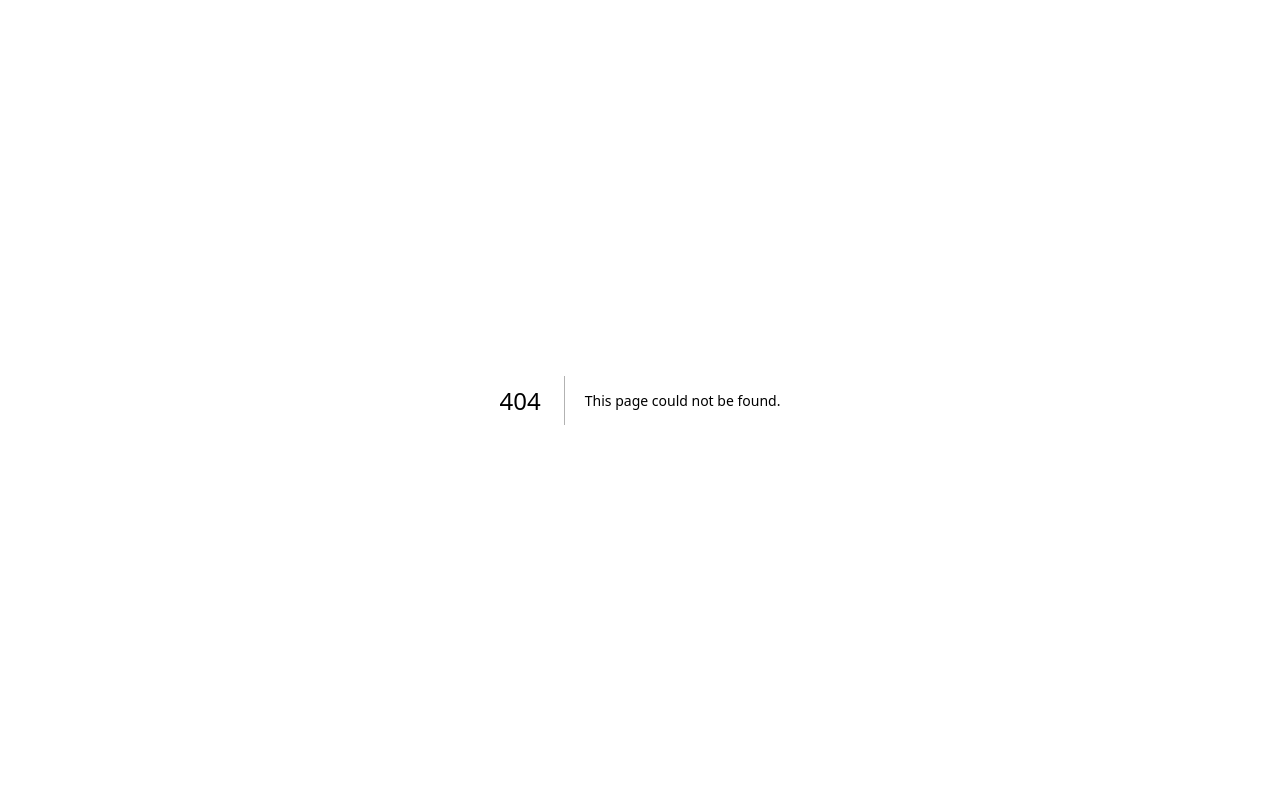
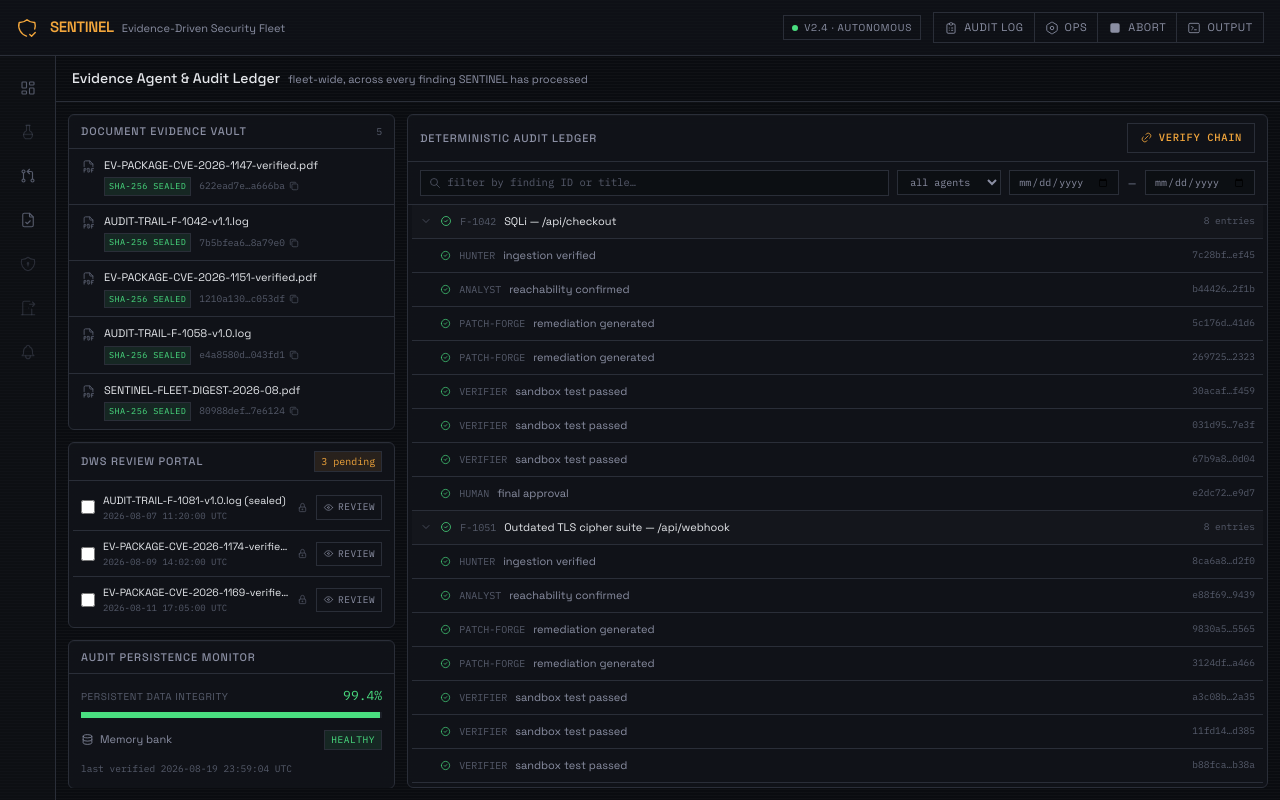
Before and after one commit to rakeshselvaraj0108/SENTINEL, a Next.js app: page /audit-ledger in a window 1280 px wide. Before the commit this address had no page. Built offline with nearby package versions, Linux system fonts and the light colour scheme.

Commit message:
feat: compose Audit Ledger page and mount at /audit-ledger
Reuses the shared TopBar/IconRail chrome. Linked from Evidence Final
Report's Deterministic Audit Trail panel ("full ledger") since this
page covers the whole fleet rather than one sealed finding.

```diff
--- /dev/null
+++ b/src/app/audit-ledger/page.tsx
@@ -0,0 +1,5 @@
+import { AuditLedgerPage } from "@/components/audit-ledger/AuditLedgerPage";
+
+export default function AuditLedgerRoute() {
+  return <AuditLedgerPage />;
+}
--- /dev/null
+++ b/src/components/audit-ledger/AuditLedgerPage.tsx
@@ -0,0 +1,33 @@
+import { TopBar } from "../command-center/TopBar";
+import { IconRail } from "../command-center/IconRail";
+import { DocumentEvidenceVaultPanel } from "./DocumentEvidenceVaultPanel";
+import { DwsReviewPortalPanel } from "./DwsReviewPortalPanel";
+import { AuditPersistenceMonitorPanel } from "./AuditPersistenceMonitorPanel";
+import { DeterministicAuditLedgerPanel } from "./ledger/DeterministicAuditLedgerPanel";
+
+export function AuditLedgerPage() {
+  return (
+    <div className="flex h-screen flex-col overflow-hidden">
+      <TopBar />
+      <div className="flex min-h-0 flex-1">
+        <IconRail />
+        <div className="flex min-h-0 flex-1 flex-col">
+          <div className="flex shrink-0 items-baseline gap-2 border-b border-border-soft px-4 py-3">
+            <h1 className="text-[14px] font-medium text-text">Evidence Agent &amp; Audit Ledger</h1>
+            <span className="text-[11px] text-text-muted">fleet-wide, across every finding SENTINEL has processed</span>
+          </div>
+          <main className="grid min-h-0 flex-1 grid-cols-1 gap-3 p-3 lg:grid-cols-[0.38fr_1fr]">
+            <div className="flex min-h-0 flex-col gap-3 overflow-y-auto">
+              <DocumentEvidenceVaultPanel />
+              <DwsReviewPortalPanel />
+              <AuditPersistenceMonitorPanel />
+            </div>
+            <div className="h-full min-h-0">
+              <DeterministicAuditLedgerPanel />
+            </div>
+          </main>
+        </div>
+      </div>
+    </div>
+  );
+}
```
